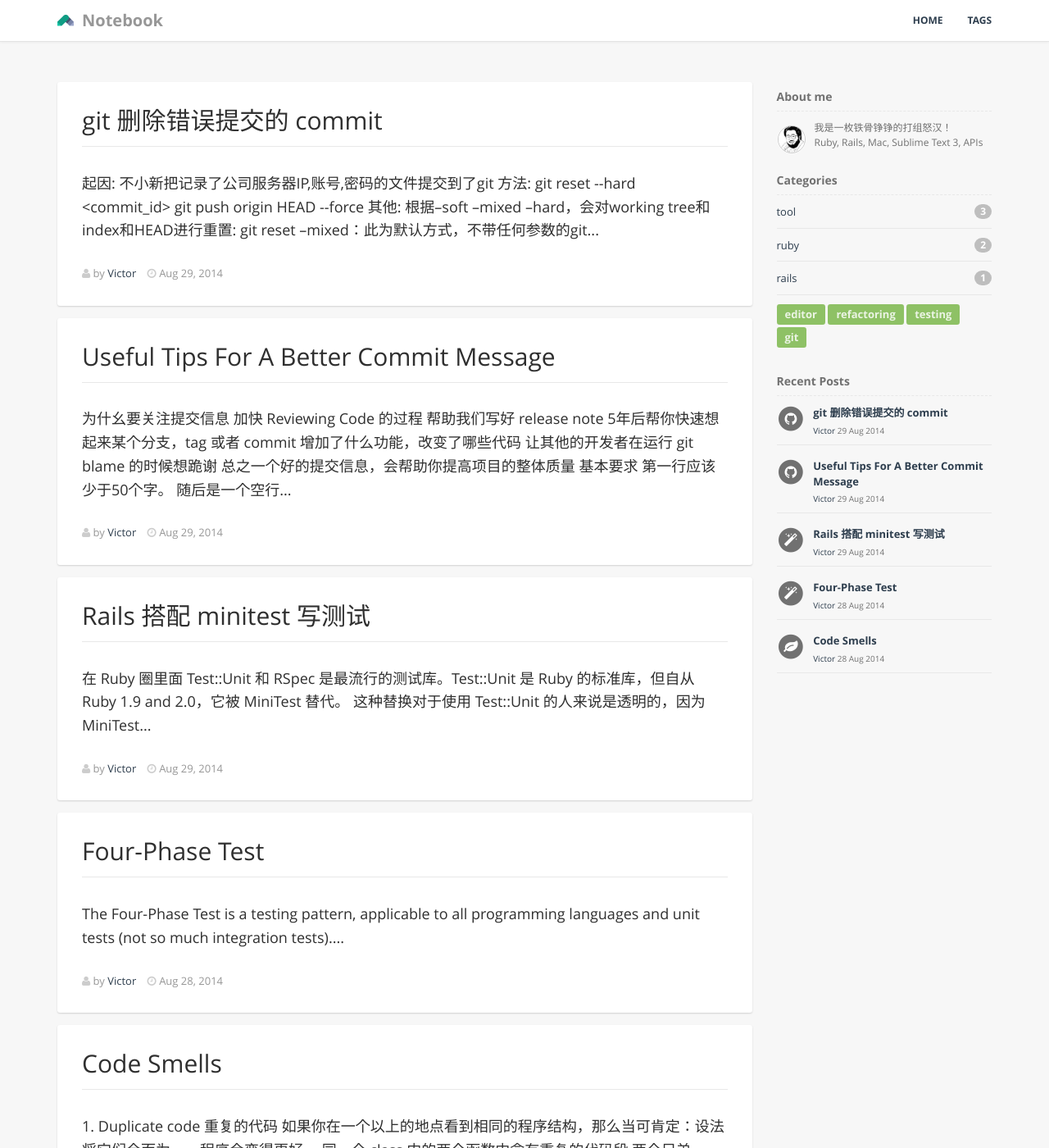
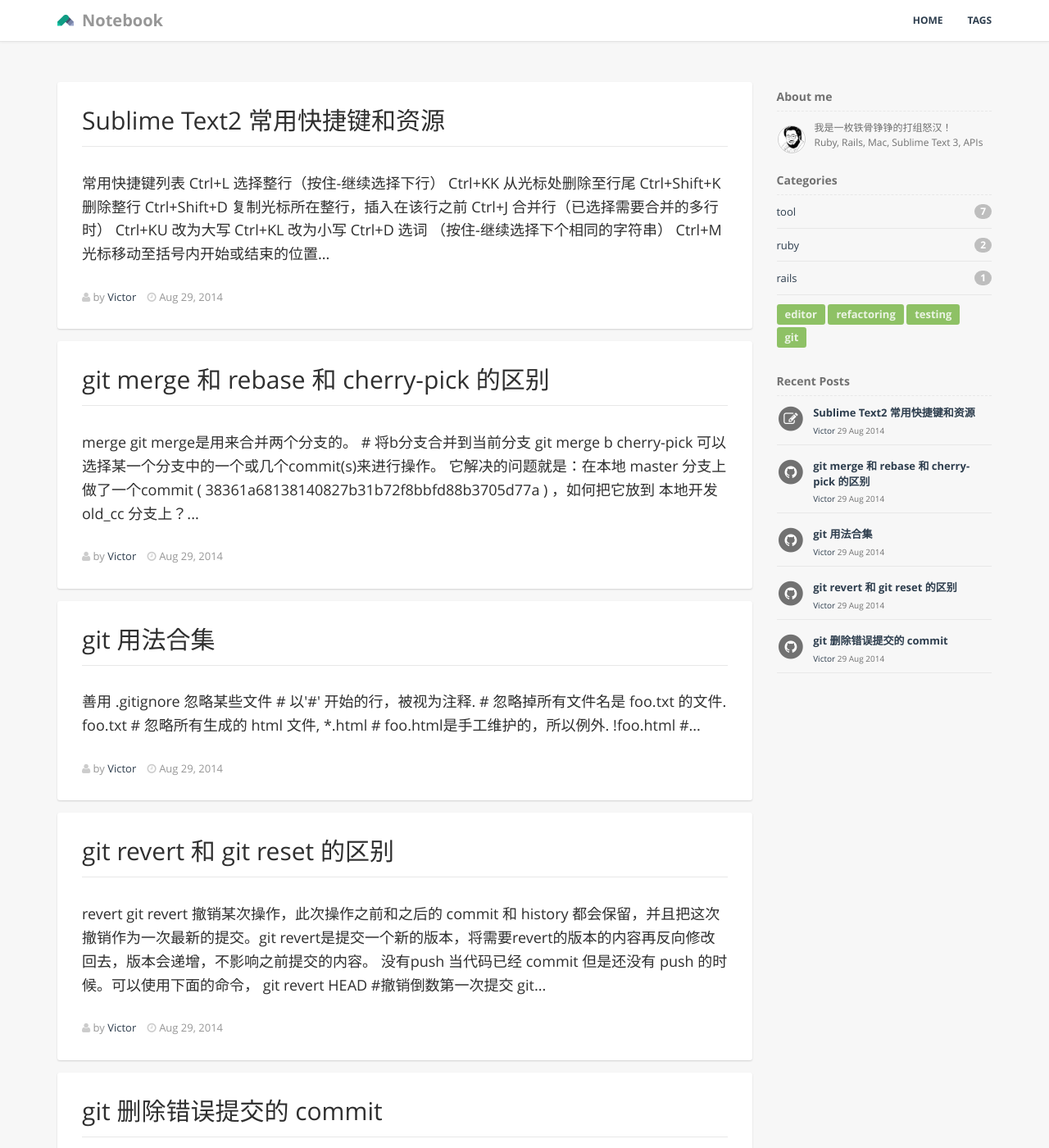
Before and after one commit to GiaoGiaoCat/GiaoGiaoCat.github.io, a Jekyll site: the page built from index.html, in a window 1280 px wide and 1400 px high. Shown: the whole window at 82% size. Built offline with Jekyll 4.4.1, drawn with Linux system fonts in a browser that asks for light colours; Markdown is read by kramdown in place of the engine named in the settings; the list of posts is cut into pages by our own code.

Commit message:
git 相关的文章转移

````diff
--- /dev/null
+++ b/_posts/tool/2014-08-29-difference-between-merge-and-rebase.md
@@ -0,0 +1,57 @@
+---
+layout: post
+title:  "git merge 和 rebase 和 cherry-pick 的区别"
+date:   2014-08-29 12:05:00
+categories: tool
+tags: git
+author: "Victor"
+---
+
+##merge
+
+git merge是用来合并两个分支的。
+
+```bash
+# 将b分支合并到当前分支
+git merge b
+```
+
+##cherry-pick
+
+可以选择某一个分支中的一个或几个commit(s)来进行操作。
+
+它解决的问题就是：在本地 master 分支上做了一个commit ( 38361a68138140827b31b72f8bbfd88b3705d77a ) ，如何把它放到 本地开发 old_cc 分支上？
+
+例如，假设我们有个稳定版本的分支，叫v2.0，另外还有个开发版本的分支v3.0，我们不能直接把两个分支合并，这样会导致稳定版本混乱，但是又想增加一个v3.0中的功能到v2.0中，这里就可以使用cherry-pick了。
+
+```bash
+# 先在v3.0中查看要合并的commit的commit id
+git log
+# 假设是 commit f79b0b1ffe445cab6e531260743fa4e08fb4048b
+
+# 切到v2.0中
+git check v2.0
+
+# 合并commit
+git cherry-pick f79b0b1ffe445cab6e531260743fa4e08fb4048b
+```
+
+##rebase
+
+有点类似git merge，但是两者又有不同，merge适合那种比较琐碎的，简单的合并，系统级的合并还是用rebase吧。
+
+打个比方，你有两个抽屉A和B，里面都装了衣服，现在想把B中的衣服放到A中，git merge是那种横冲直撞型的，拿起B就倒入A里面，如果满了（冲突）再一并整理；而git rebase就很持家了，它会一件一件的从B往A中加，会根据一开始放入的时间顺序的来加，如果满了你可以处理这一件，你可以继续加，或者跳过这一件，又或者不加了，把A还原。
+
+```bash
+# 合并b
+git rebase b
+
+# 处理完冲突继续合并
+git rebase --continue
+
+# 跳过
+git rebase --skip
+
+# 取消合并
+git rebase --abort
+```
--- /dev/null
+++ b/_posts/tool/2014-08-29-difference-between-revert-and-reset.md
@@ -0,0 +1,76 @@
+---
+layout: post
+title:  "git revert 和 git reset 的区别"
+date:   2014-08-29 11:55:00
+categories: tool
+tags: git
+author: "Victor"
+---
+
+## revert
+`git revert` 撤销某次操作，此次操作之前和之后的 commit 和 history 都会保留，并且把这次撤销作为一次最新的提交。git revert是提交一个新的版本，将需要revert的版本的内容再反向修改回去，版本会递增，不影响之前提交的内容。
+
+### 没有push
+当代码已经 commit 但是还没有 push 的时候。可以使用下面的命令，
+
+```ruby
+git revert HEAD #撤销倒数第一次提交
+git revert HEAD^ #撤销倒数第二次提交
+git-revert HEAD~2 #撤销倒数第三次提交
+git revert commit  #（比如：fa042ce57ebbe5bb9c8db709f719cec2c58ee7ff）撤销指定的版本，撤销也会作为一次提交进行保存。
+```
+
+撤销之后，会造成代码冲突，需要手动解决冲突然后提交代码。
+假如本地有2条 commits没有 push。执行`git revert HEAD~1`会把Working Copy回退到服务器上的前一个版本。
+
+### 已经push
+当代码已经 commit 并且 push。使用下面的命令，
+
+```ruby
+git revert HEAD~1 #代码回退到前一个版本
+```
+
+然后需要手动合并冲突并进行修改，再 commit 和 push。这相当于增加了一次新的提交并且版本库中有记录。
+
+
+## reset
+`git reset` 是撤销某次提交，但是此次之后的修改都会被退回到暂存区。
+
+如果我们的有两次 commit 但是没有 push 代码。
+
+```ruby
+git reset HEAD~1 #撤销前一次 commit，所有代码回到 Working Copy
+```
+
+假如我们有几次代码修改，并且都已经 push 到了版本库中。
+
+```ruby
+git reset --hard HEAD~2 #本地的Wroking Copy回退到2个版本之前。
+```
+
+现在操作你需要修改的文件，然后重新 commmit。在 push 之前我们需要先 pull 代码下来。这会造成两个版本的冲突。代码会类似
+
+```
+Yeah
+Ok Ok
+<<<<<<< HEAD
+
+I am superman.
+Really?
+=======
+Let's go
+>>>>>>> 04831502235d60482f31652d3529bb7042807e21
+```
+
+当然可以手动解决冲突，或者直接选择使用本地的文件或者服务端的文件。然后 push 代码。如果代码 push 失败，需要在服务器的 master 分支下进行代码合并（Merge）。
+
+### 只回退某个指定文件到指定版本
+
+```bash
+git reset a4e215234aa4927c85693dca7b68e9976948a35e MainActivity.java
+```
+
+### 延伸阅读
+
+* [Git常用命令备忘](http://robbinfan.com/blog/34/git-common-command)
+* [Rebase用法](http://gitbook.liuhui998.com/4_2.html)
--- /dev/null
+++ b/_posts/tool/2014-08-29-sublime-text-2-shortcut-key.md
@@ -0,0 +1,56 @@
+---
+layout: post
+title:  "Sublime Text2 常用快捷键和资源"
+date:   2014-08-29 12:11:00
+categories: tool
+tags: editor
+author: "Victor"
+---
+
+### 常用快捷键列表
+
+```
+Ctrl+L 选择整行（按住-继续选择下行）
+Ctrl+KK 从光标处删除至行尾
+Ctrl+Shift+K 删除整行
+Ctrl+Shift+D 复制光标所在整行，插入在该行之前
+Ctrl+J 合并行（已选择需要合并的多行时）
+Ctrl+KU 改为大写
+Ctrl+KL 改为小写
+Ctrl+D 选词 （按住-继续选择下个相同的字符串）
+Ctrl+M 光标移动至括号内开始或结束的位置
+Ctrl+Shift+M 选择括号内的内容（按住-继续选择父括号）
+Ctrl+/ 注释整行（如已选择内容，同“Ctrl+Shift+/”效果）
+Ctrl+Shift+/ 注释已选择内容
+Ctrl+Z 撤销
+Ctrl+Y 恢复撤销
+Ctrl+M 光标跳至对应的括号
+Alt+. 闭合当前标签
+Ctrl+Shift+A 选择光标位置父标签对儿
+Ctrl+Shift+[ 折叠代码
+Ctrl+Shift+] 展开代码
+Ctrl+KT 折叠属性
+Ctrl+K0 展开所有
+Ctrl+U 软撤销
+Ctrl+T 词互换
+Tab 缩进 自动完成
+Shift+Tab 去除缩进
+Ctrl+Shift+↑ 与上行互换
+Ctrl+Shift+↓ 与下行互换
+Ctrl+K Backspace 从光标处删除至行首
+Ctrl+Enter 光标后插入行
+Ctrl+Shift+Enter 光标前插入行
+Ctrl+F2 设置书签
+F2 下一个书签
+Shift+F2 上一个书签
+```
+
+需要把 *Ctrl* 鍵，換成 Mac 的 *Command* 鍵
+
+### 收集资源
+
+* [Sublime Text 資源整理](http://ihower.tw/blog/archives/7375)
+* [Sublime Text 2 for Ruby](http://blog.codeclimate.com/blog/2012/06/21/sublime-text-2-for-ruby/)
+* [Mac开发者2013年新机设置参考](http://www.yangzhiping.com/tech/mac-dev.html)
+* [程序员如何优雅地使用 Mac？](http://www.zhihu.com/question/20873070/answer/20139836)
+* [借助 Alfred 2.0 的 Workflows 功能可以做哪些好玩的事情？](http://www.zhihu.com/question/20656680)
--- /dev/null
+++ b/_posts/tool/2014-08-29-useful-tips-for-git.md
@@ -0,0 +1,85 @@
+---
+layout: post
+title:  "git 用法合集"
+date:   2014-08-29 11:58:00
+categories: tool
+tags: git
+author: "Victor"
+---
+
+### 善用 .gitignore 忽略某些文件
+
+```bash
+# 以'#' 开始的行，被视为注释.
+# 忽略掉所有文件名是 foo.txt 的文件.
+foo.txt
+# 忽略所有生成的 html 文件,
+*.html
+# foo.html是手工维护的，所以例外.
+!foo.html
+#  忽略所有.o 和 .a文件.
+*.[oa]
+```
+
+
+### 如何取消全部的本地修改
+
+如果你没有提交可以直接用 ```git checkout .``` 如果提交了需要先用 **reset** 命令回退再执行 ```git checkout . ```
+
+
+### 暂存当前修改已切换到其它分支
+
+这个命令不会保存当前分支中Untracked的文件，所以记得在切到其他分支的时候，谨慎使用git clean
+
+```bash
+# 临时保存当前分支的修改
+git stash
+# 更复杂点
+git stash save [--keep-index] [<message>]
+# 列出所有的stash
+git stash list
+# 恢复
+git stash apply
+# or
+git stash pop
+```
+
+###git stash recover 恢复
+
+最简单的用法就是
+
+```bash
+git stash
+do some work
+git stash pop
+
+git stash list #将当前的Git栈信息打印出来
+git stash clear #将栈清空
+git stash apply stash@{1}’ #就可以将你指定版本号为stash@{1}的工作取出
+```
+
+git stash 默认不会把untracked files加进去，如果希望把不在版本库的文件也加进去，如何做？
+
+```bash
+git stash -u
+```
+
+git pop 后refs会被dropped掉，我们会看见如下的信息：
+
+```bash
+Dropped refs/stash@{0} (f798acc46e0838e5c826d177124ab95a73ac92ca)
+```
+
+如何恢复？很简单，如果我们能得到那串SHA1的值，直接
+
+```bash
+git stash apply f798acc46e0838e5c826d177124ab95a73ac92ca
+```
+
+如果我们找不到SHA1的值了，可以在git的–lost-found中找到：
+
+```bash
+git fsck --no-reflog | awk '/dangling commit/ {print $3}'
+```
+
+拿到SHA1的值只要再apply就可以了
````
Also changed, not shown: _posts/tool/2014-08-29-delete-wrong-git-commit.md (+1 -1 lines).
